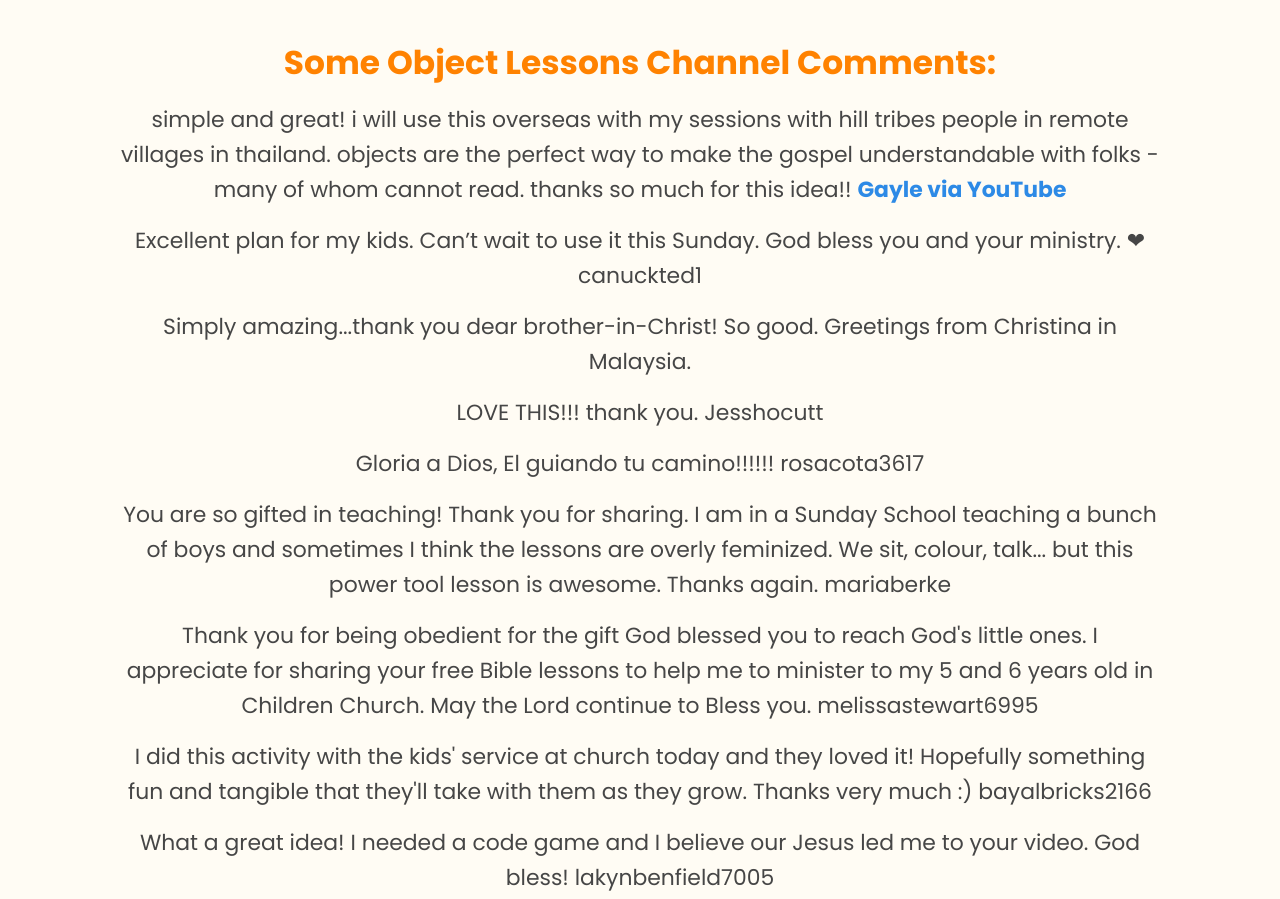
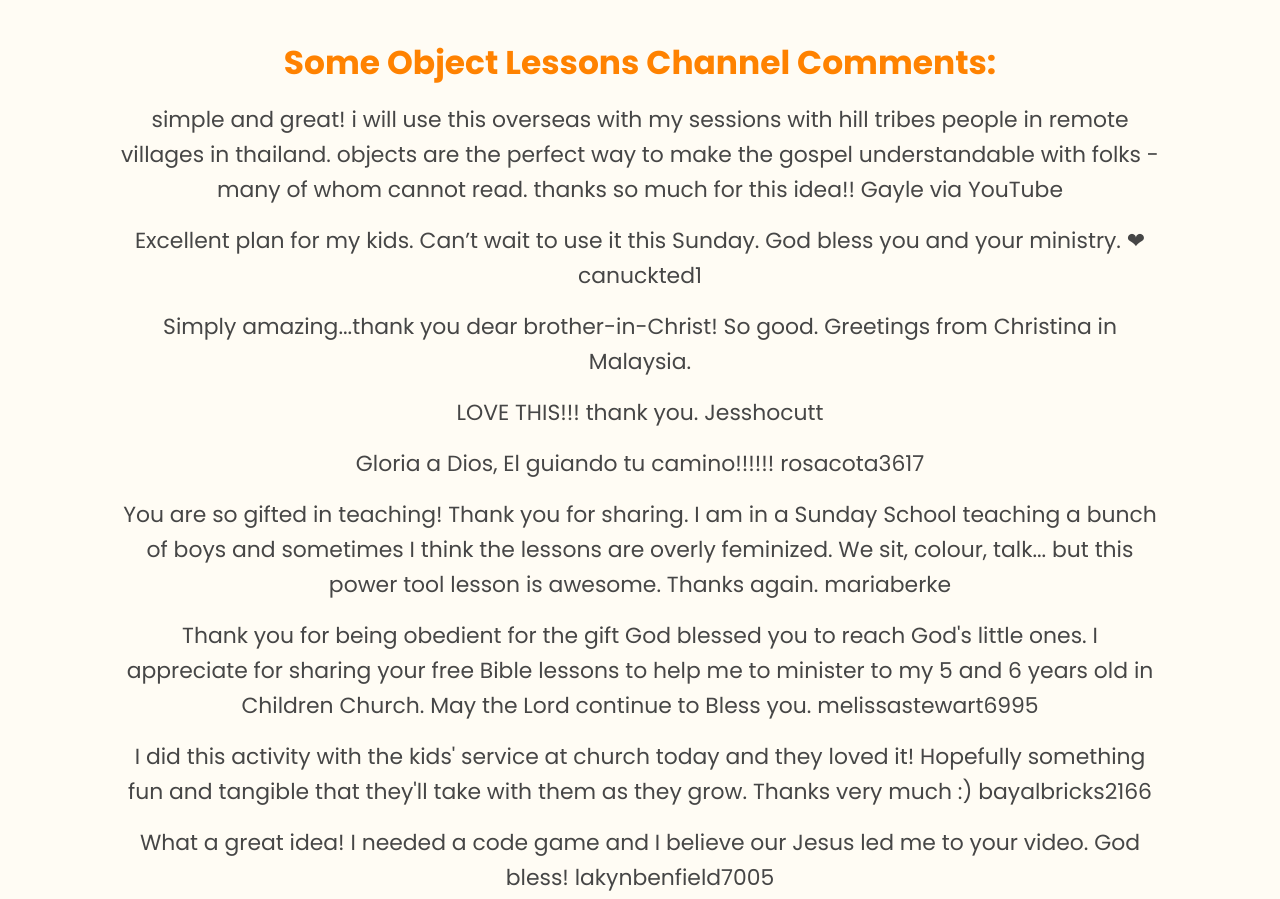
Before and after one commit to Thomas-dotcom878/clamcentral, an Astro site: page /testimonials in a window 1280 px wide. Shown: the part 2721-3620 px from the top of the page. Built offline with nearby package versions, Linux system fonts and the light colour scheme; Astro itself is replaced by a stand-in of ours; a web font is replaced by a local one.

Commit message:
Remove Download-Instructions link and Gayle YouTube link
Co-Authored-By: Claude Opus 5.5 <noreply@anthropic.com>
Claude-Session: https://claude.ai/code/session_01SmBytvDuSBSgZC5kPHfHFA

```diff
--- a/src/pages/testimonials.astro
+++ b/src/pages/testimonials.astro
@@ -34,7 +34,7 @@ import Layout from '../layouts/Layout.astro';
 			<p style="font-size:clamp(18px, 1.71vw, 24px);line-height:1.60;color:rgb(70, 70, 70);text-align:left;margin-bottom:16px">I really am so impressed with what you've put together here. I think it's perfect for our kids. I'm grateful that God has blessed you with a heart for this ministry and to help others build and lead programs in many different time zones.</p>
 			<p style="font-size:clamp(18px, 1.71vw, 24px);line-height:1.60;color:rgb(70, 70, 70);text-align:center;margin-bottom:36px"><strong>BEN GARDNER</strong><br />Dayton, Ohio</p>
 			<h2 style="font-size:clamp(24px, 2.57vw, 36px);line-height:1.60;color:rgb(255, 130, 0);text-align:center;margin-top:40px;margin-bottom:12px"><strong>Some Object Lessons Channel Comments:</strong></h2>
-			<p style="font-size:clamp(18px, 1.71vw, 24px);line-height:1.60;color:rgb(70, 70, 70);text-align:center;margin-bottom:16px">simple and great! i will use this overseas with my sessions with hill tribes people in remote villages in thailand. objects are the perfect way to make the gospel understandable with folks - many of whom cannot read. thanks so much for this idea!! <a href="https://www.youtube.com/@gayleholmes2546">Gayle via YouTube</a></p>
+			<p style="font-size:clamp(18px, 1.71vw, 24px);line-height:1.60;color:rgb(70, 70, 70);text-align:center;margin-bottom:16px">simple and great! i will use this overseas with my sessions with hill tribes people in remote villages in thailand. objects are the perfect way to make the gospel understandable with folks - many of whom cannot read. thanks so much for this idea!! Gayle via YouTube</p>
 			<p style="font-size:clamp(18px, 1.71vw, 24px);line-height:1.60;color:rgb(70, 70, 70);text-align:center;margin-bottom:16px">Excellent plan for my kids. Can’t wait to use it this Sunday. God bless you and your ministry. ❤ canuckted1</p>
 			<p style="font-size:clamp(18px, 1.71vw, 24px);line-height:1.60;color:rgb(70, 70, 70);text-align:center;margin-bottom:16px">Simply amazing...thank you dear brother-in-Christ! So good. Greetings from Christina in Malaysia.</p>
 			<p style="font-size:clamp(18px, 1.71vw, 24px);line-height:1.60;color:rgb(70, 70, 70);text-align:center;margin-bottom:16px">LOVE THIS!!! thank you. Jesshocutt</p>
--- a/src/pages/windows-watchables.astro
+++ b/src/pages/windows-watchables.astro
@@ -29,7 +29,6 @@ import Layout from '../layouts/Layout.astro';
 					<li style="font-size:16px;line-height:1.40;color:rgb(0, 0, 0);text-align:left">No mouse is needed except to launch the Watchables.</li>
 					<li style="font-size:16px;line-height:1.40;color:rgb(0, 0, 0);text-align:left">Download and installation is simple and quick.</li>
 				</ul>
-				<p style="font-size:16px;line-height:1.60;color:rgb(0, 0, 0);text-align:left">Installation instructions are available <a href="/Download-Instructions.pdf"><strong>HERE.</strong></a></p>
 			</div>
 			<div style="margin-top:2px">
 				<h2 style="font-size:clamp(23px, 2.43vw, 34px);line-height:1.40;color:rgb(12, 17, 21);text-align:center;font-weight:700"><strong>Bible Games the Teacher Controls</strong></h2>
```
